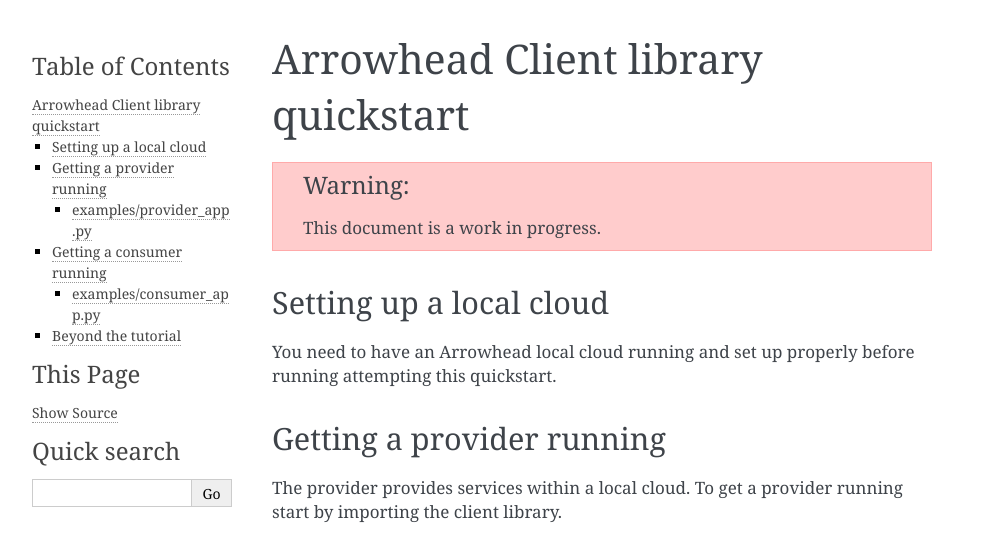
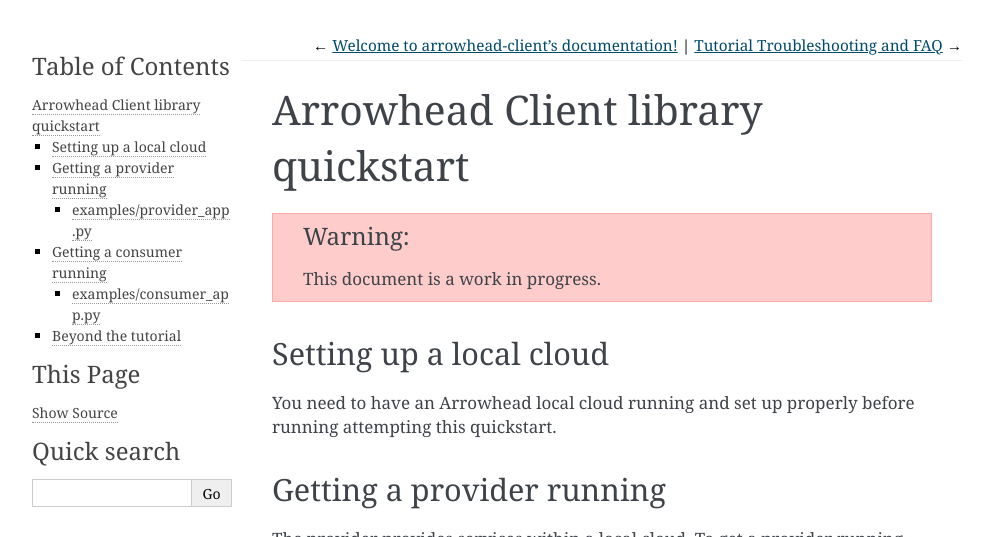
Before and after one commit to arrowhead-f/client-library-python, a Sphinx documentation site: the page built from docs/source/quickstart.rst, in a window 1280 px wide and 900 px high, cut to the strip 0-537 px from the top of the window. Shown: the whole strip, without its empty margins (148-1141 px from the left). Built offline with Sphinx 7.4.7, drawn with Linux system fonts in a browser that asks for light colours; some of the changed text lies outside the part shown.

Commit message:
still getting documentation in order

```diff
--- a/docs/source/conf.py
+++ b/docs/source/conf.py
@@ -51,9 +51,11 @@ exclude_patterns = []
 # The theme to use for HTML and HTML Help pages.  See the documentation for
 # a list of builtin themes.
 #
-import sphinx_theme
+#import sphinx_theme
 html_theme = 'alabaster'
-#html_theme_path = [sphinx_theme.get_html_theme_path('stanford-theme')]
+html_theme_options = {
+    'show_relbars': 'true',
+}
 
 # Add any paths that contain custom static files (such as style sheets) here,
 # relative to this directory. They are copied after the builtin static files,
--- a/docs/source/quickstart.rst
+++ b/docs/source/quickstart.rst
@@ -91,4 +91,4 @@ Congratulations, you have created your first Arrowhead services and systems in u
 This tutorial is meant to show you the basics of using the library without any bells and whistles, just a simple pair
 of providers and consumers.
 
-If you had trouble getting these examples up and running, please look at :ref:`tutorial_trouble`.
+If you had trouble getting these examples up and running, please look at :ref:`Tutorial Troubleshooting and FAQ <tutorial_trouble>`.
--- a/readthedocs.yaml
+++ b/readthedocs.yaml
@@ -7,7 +7,7 @@ formats:
   - pdf
 
 python:
-  version: 3.7
+  version: 3.8
   system_packages: true
   install:
     - requirements: docs/source/requirements.txt
```
